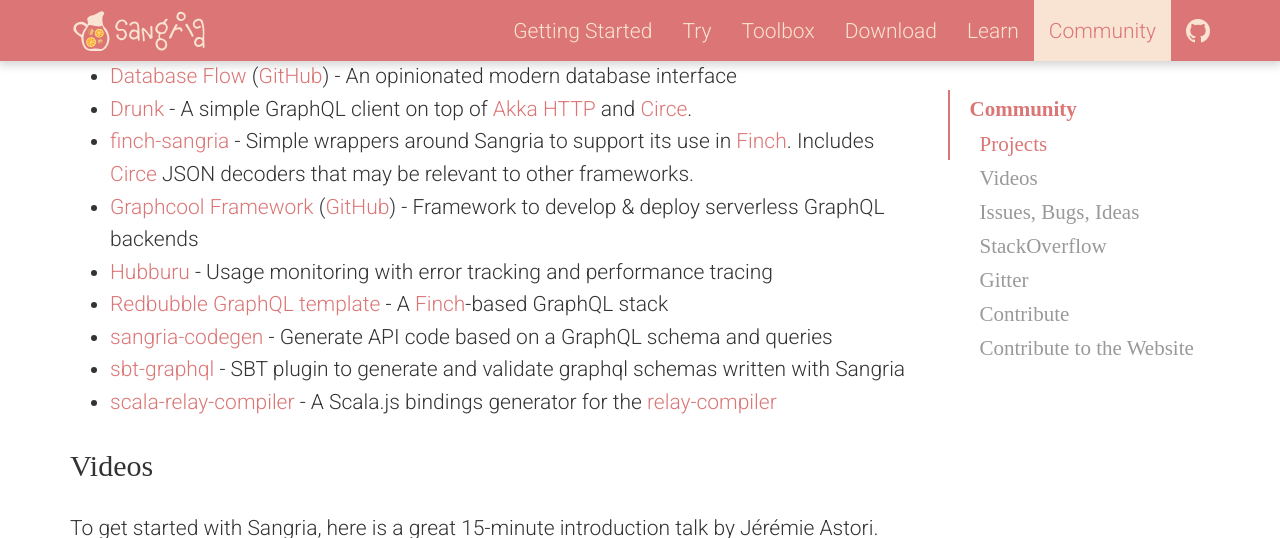
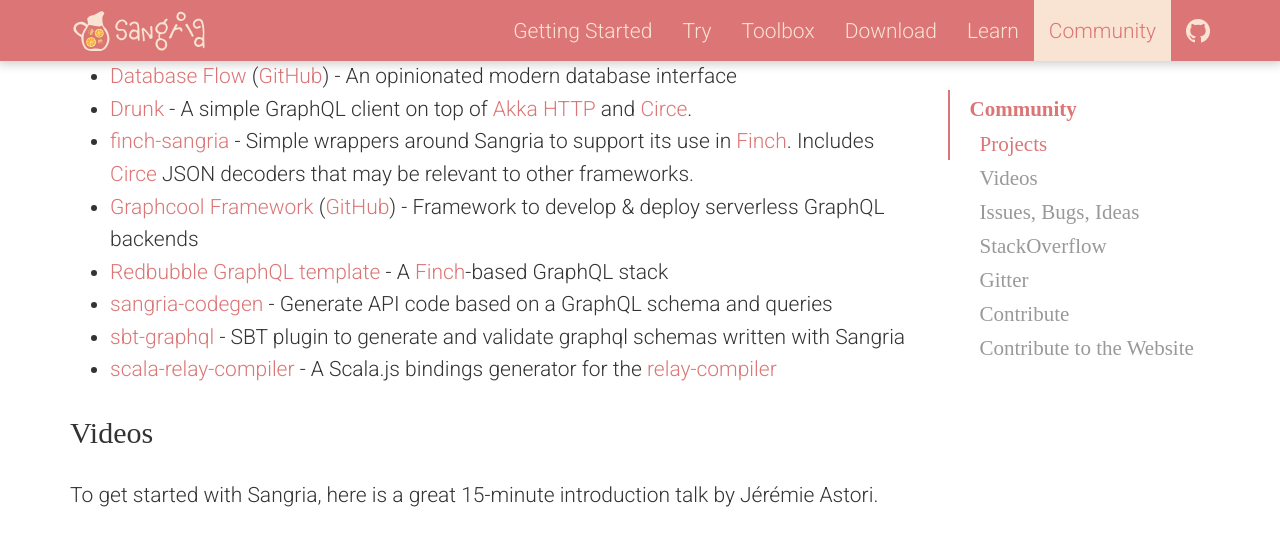
Before and after one commit to sangria-graphql/sangria-graphql.github.io, a Jekyll site: the page built from community.md, in a window 1280 px wide and 900 px high, scrolled down 331 px, cut to the strip 0-538 px from the top of the window. Built offline with Jekyll 4.4.1, drawn with Linux system fonts in a browser that asks for light colours.

Commit message:
Remove deprecated Hubburu project

```diff
--- a/community.md
+++ b/community.md
@@ -17,7 +17,6 @@
 * [Drunk](https://github.com/Jarlakxen/drunk) - A simple GraphQL client on top of [Akka HTTP](https://doc.akka.io/docs/akka-http/current/) and [Circe](https://circe.github.io/circe/).
 * [finch-sangria](https://github.com/redbubble/finch-sangria) - Simple wrappers around Sangria to support its use in [Finch](https://github.com/finagle/finch). Includes [Circe](https://github.com/circe/circe) JSON decoders that may be relevant to other frameworks.
 * [Graphcool Framework](https://www.graph.cool/) ([GitHub](https://github.com/graphcool/framework)) - Framework to develop & deploy serverless GraphQL backends
-* [Hubburu](https://www.hubburu.com/) - Usage monitoring with error tracking and performance tracing
 * [Redbubble GraphQL template](https://github.com/redbubble/rb-graphql-template) - A [Finch](https://github.com/finagle/finch)-based GraphQL stack
 * [sangria-codegen](https://github.com/mediative/sangria-codegen) - Generate API code based on a GraphQL schema and queries
 * [sbt-graphql](https://github.com/muuki88/sbt-graphql) - SBT plugin to generate and validate graphql schemas written with Sangria
--- a/docs/community/index.html
+++ b/docs/community/index.html
@@ -110,7 +110,6 @@
   <li><a href="https://github.com/Jarlakxen/drunk">Drunk</a> - A simple GraphQL client on top of <a href="https://doc.akka.io/docs/akka-http/current/">Akka HTTP</a> and <a href="https://circe.github.io/circe/">Circe</a>.</li>
   <li><a href="https://github.com/redbubble/finch-sangria">finch-sangria</a> - Simple wrappers around Sangria to support its use in <a href="https://github.com/finagle/finch">Finch</a>. Includes <a href="https://github.com/circe/circe">Circe</a> JSON decoders that may be relevant to other frameworks.</li>
   <li><a href="https://www.graph.cool/">Graphcool Framework</a> (<a href="https://github.com/graphcool/framework">GitHub</a>) - Framework to develop &amp; deploy serverless GraphQL backends</li>
-  <li><a href="https://www.hubburu.com/">Hubburu</a> - Usage monitoring with error tracking and performance tracing</li>
   <li><a href="https://github.com/redbubble/rb-graphql-template">Redbubble GraphQL template</a> - A <a href="https://github.com/finagle/finch">Finch</a>-based GraphQL stack</li>
   <li><a href="https://github.com/mediative/sangria-codegen">sangria-codegen</a> - Generate API code based on a GraphQL schema and queries</li>
   <li><a href="https://github.com/muuki88/sbt-graphql">sbt-graphql</a> - SBT plugin to generate and validate graphql schemas written with Sangria</li>
```
